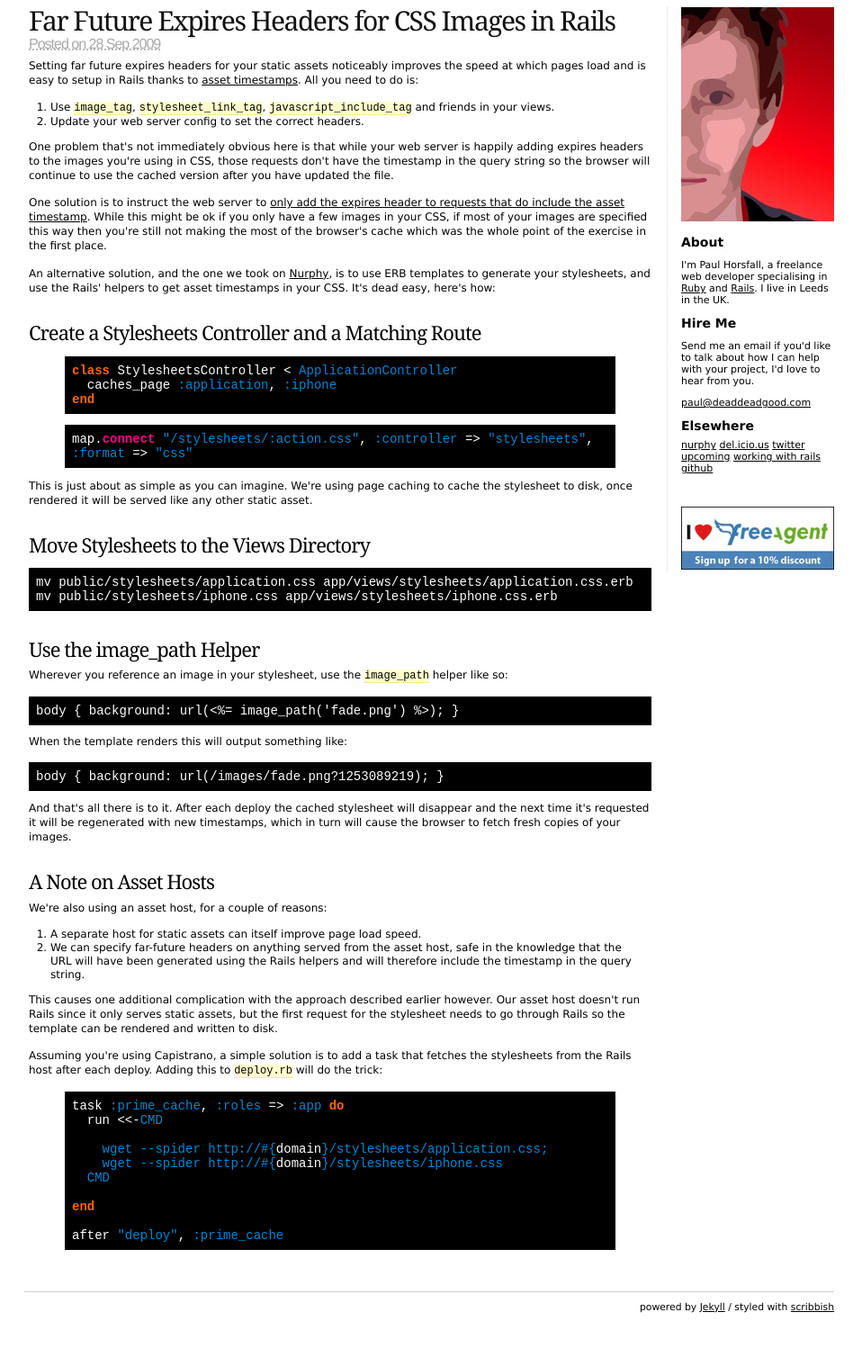
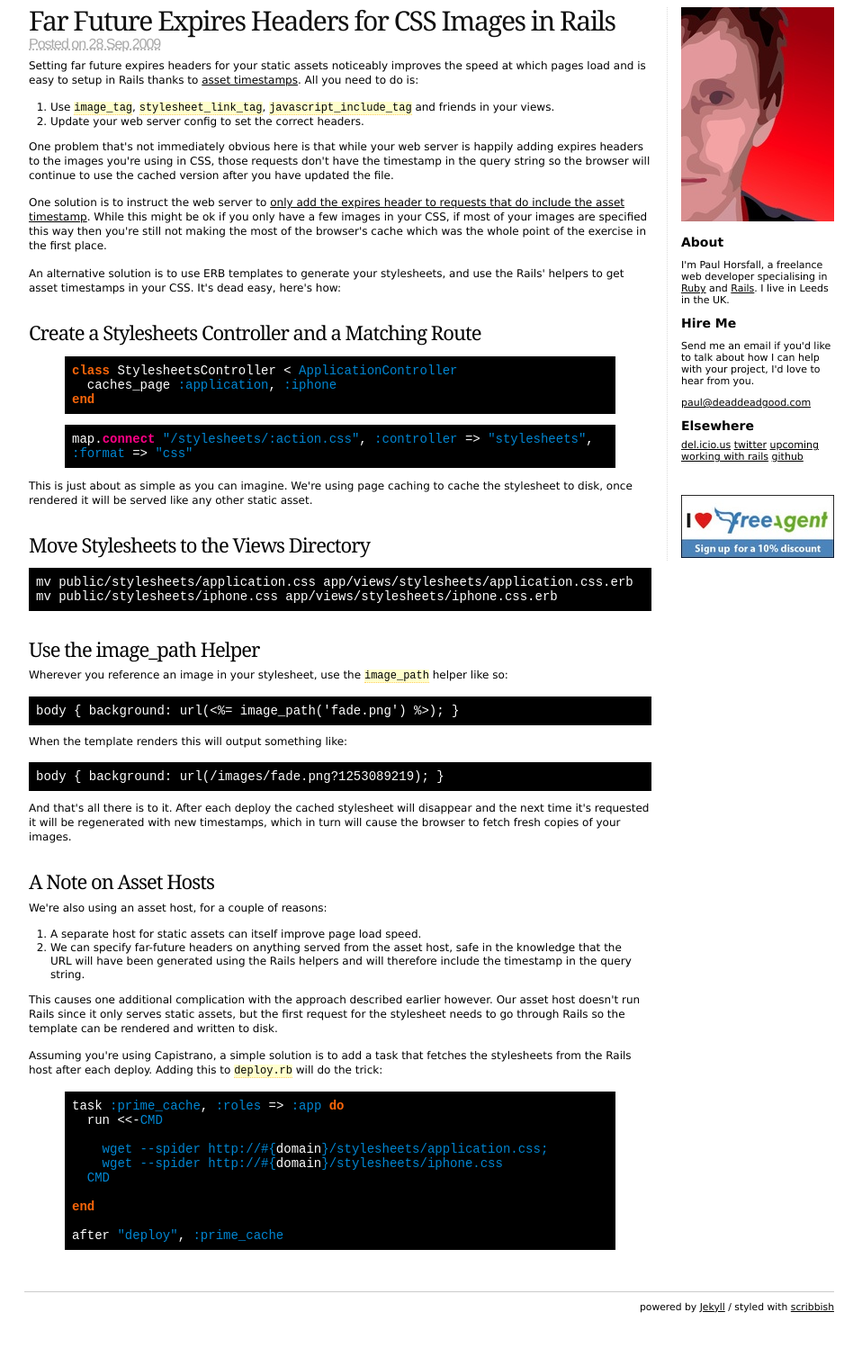
Before and after one commit to phorsfall/deaddeadgood, a Jekyll site: the page built from _posts/2009-9-28-far-future-expires-headers-for-css-images-in-rails.markdown, in a window 1280 px wide, cut to the strip 73-1571 px from the top of the page. Shown: the whole strip at 90% size, without its empty margins (163-1121 px from the left). Built offline with Jekyll 4.4.1, drawn with Linux system fonts in a browser that asks for light colours.

Commit message:
Removed soon to be defunct links to nurphy.com.

```diff
--- a/_layouts/default.html
+++ b/_layouts/default.html
@@ -59,7 +59,6 @@
       <div id="elsewhere" class="sidebar-node">
        <h3>Elsewhere</h3>
        <ul>
-         <li><a href="http://nurphy.com/paul">nurphy</a></li>
          <li><a href="http://del.icio.us/phorsfall">del.icio.us</a></li>
          <li><a href="http://twitter.com/paulhorsfall">twitter</a></li>
          <li><a href="http://upcoming.yahoo.com/user/221336/">upcoming</a></li>
--- a/_posts/2009-9-28-far-future-expires-headers-for-css-images-in-rails.markdown
+++ b/_posts/2009-9-28-far-future-expires-headers-for-css-images-in-rails.markdown
@@ -14,7 +14,7 @@
 
 <p>One solution is to instruct the web server to <a href="http://www.dcmanges.com/blog/asset-versioning-in-rails">only add the expires header to requests that do include the asset timestamp</a>. While this might be ok if you only have a few images in your CSS, if most of your images are specified this way then you're still not making the most of the browser's cache which was the whole point of the exercise in the first place.</p>
 
-<p>An alternative solution, and the one we took on <a href="http://nurphy.com">Nurphy</a>, is to use ERB templates to generate your stylesheets, and use the Rails' helpers to get asset timestamps in your CSS. It's dead easy, here's how:</p>
+<p>An alternative solution is to use ERB templates to generate your stylesheets, and use the Rails' helpers to get asset timestamps in your CSS. It's dead easy, here's how:</p>
 
 <h3>Create a Stylesheets Controller and a Matching Route</h3>
 
```
